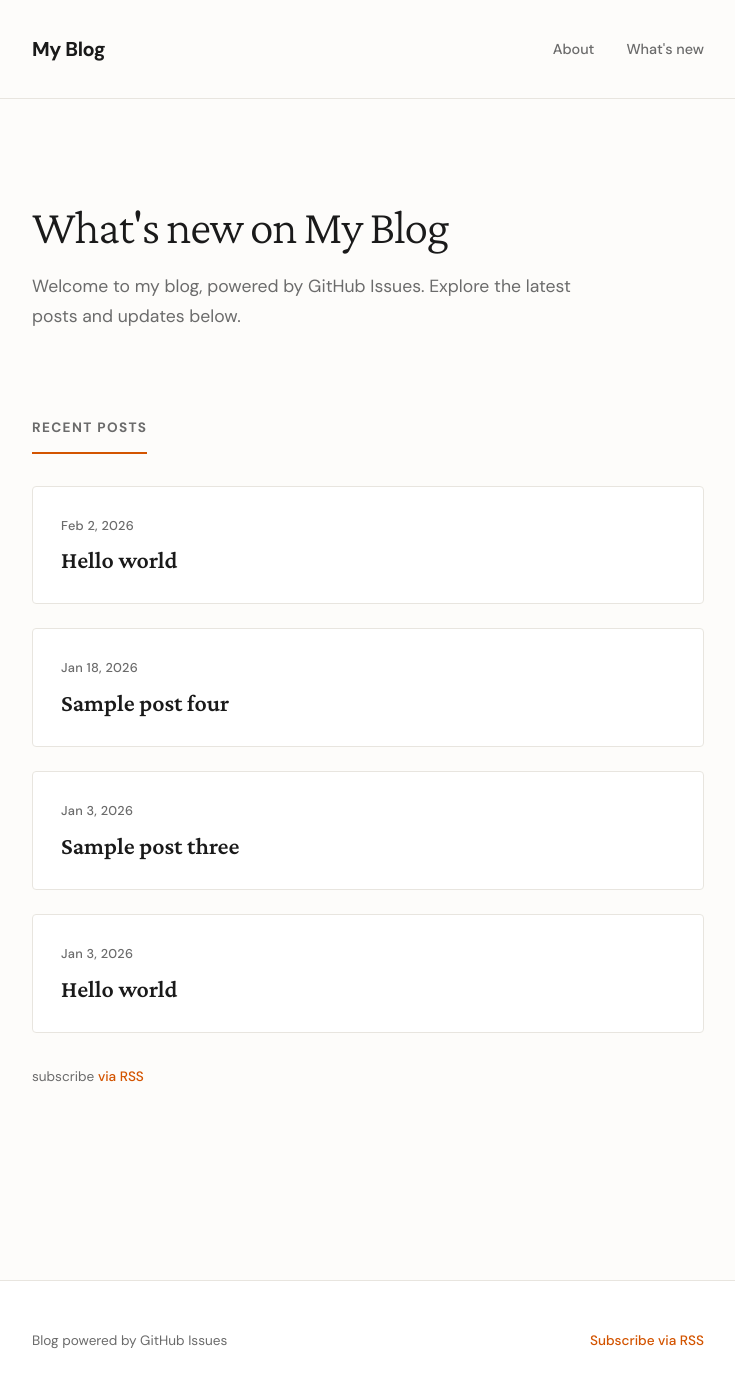
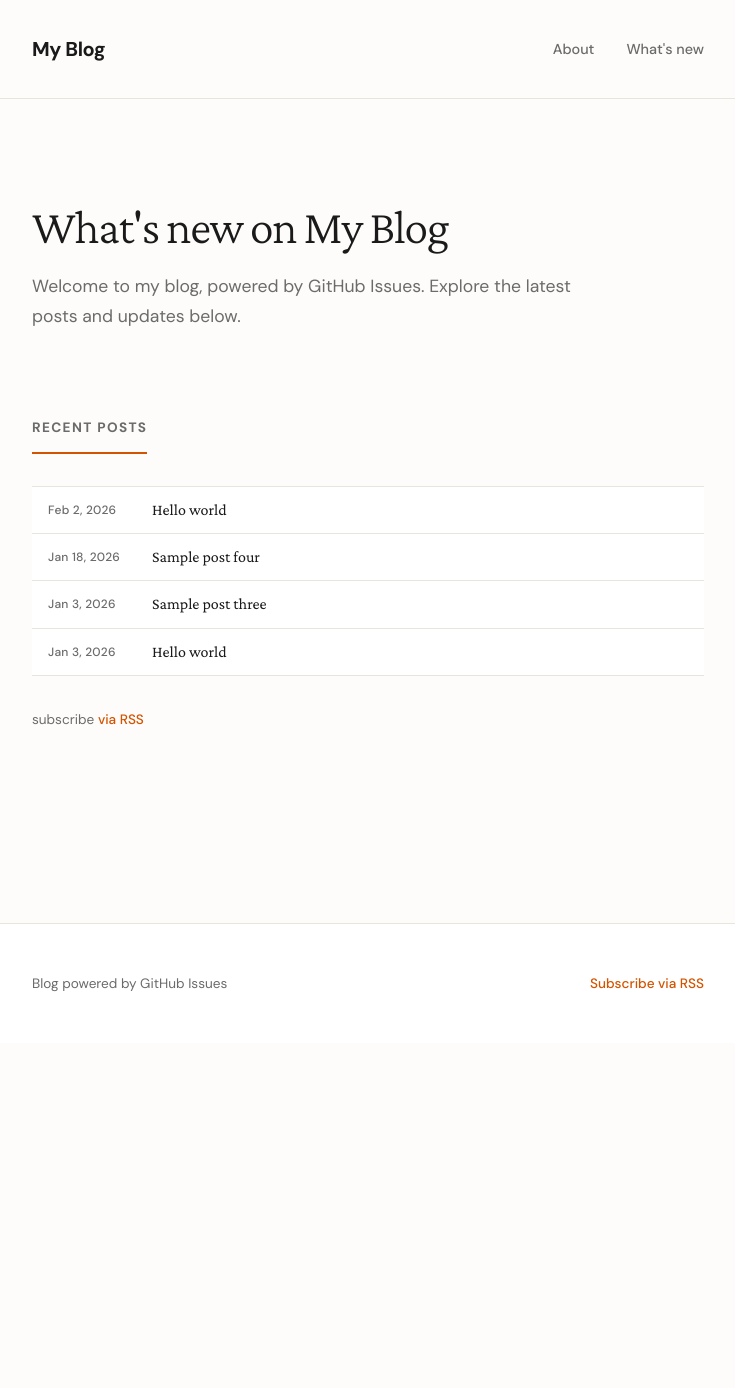
Before and after one commit to and/and.github.io, a Jekyll site: the page built from index.md, in a window 1280 px wide and 1400 px high, scrolled down 13 px. Shown: the top 1388 px of the window, without its empty margins (272-1007 px from the left). Built offline with Jekyll 4.4.1, drawn with Linux system fonts in a browser that asks for light colours; after the commit the page ends 1056 px from its top, so only the background shows below that.

Commit message:
Make recent posts compact like spreadsheet rows
- Changed post list from card-based to row-based layout
- Posts now have minimal padding and border-bottom separators
- Date and title displayed inline with flex layout
- Hover effect shows subtle background change and left accent
- Reduced font sizes for more compact appearance
- Updated mobile styles to stack date and title vertically

Co-Authored-By: Claude Sonnet 4.5 <noreply@anthropic.com>

```diff
--- a/_layouts/default.html
+++ b/_layouts/default.html
@@ -173,13 +173,16 @@ header.site-header {
 }
 
 .post-list li, .post-item {
-  margin-bottom: 1.5rem;
-  padding: 1.75rem;
+  margin-bottom: 0;
+  padding: 0.75rem 1rem;
   background: var(--color-card-bg);
-  border: 1px solid var(--color-border);
-  border-radius: 4px;
-  transition: all 0.3s ease;
+  border-bottom: 1px solid var(--color-border);
+  transition: all 0.2s ease;
   animation: slideUp 0.5s ease-out both;
+}
+
+.post-list li:first-child {
+  border-top: 1px solid var(--color-border);
 }
 
 .post-list li:nth-child(1) { animation-delay: 0.1s; }
@@ -199,29 +202,37 @@ header.site-header {
 }
 
 .post-list li:hover, .post-item:hover {
-  transform: translateY(-4px);
-  box-shadow: 0 8px 24px rgba(0, 0, 0, 0.08);
-  border-color: var(--color-accent);
+  background: #faf8f5;
+  border-left: 3px solid var(--color-accent);
+  padding-left: calc(1rem - 3px);
+}
+
+.post-list .post-link {
+  display: flex;
+  align-items: center;
+  gap: 1.5rem;
 }
 
 .post-meta {
   font-family: var(--font-sans);
-  font-size: 0.8rem;
+  font-size: 0.75rem;
   color: var(--color-text-muted);
-  margin-bottom: 0.5rem;
+  margin-bottom: 0;
   font-weight: 500;
   letter-spacing: 0.02em;
-  display: block;
+  min-width: 80px;
+  flex-shrink: 0;
 }
 
 .post-list h3 {
   margin: 0;
+  flex: 1;
 }
 
 .post-title {
-  font-size: 1.5rem;
-  font-weight: 600;
-  line-height: 1.3;
+  font-size: 1rem;
+  font-weight: 500;
+  line-height: 1.4;
   margin: 0;
   color: var(--color-text);
   transition: color 0.2s ease;
@@ -410,11 +421,22 @@ header.site-header {
   }
 
   .post-list li, .post-item {
-    padding: 1.25rem;
+    padding: 0.65rem 0.75rem;
+  }
+
+  .post-list .post-link {
+    flex-direction: column;
+    align-items: flex-start;
+    gap: 0.25rem;
+  }
+
+  .post-meta {
+    font-size: 0.7rem;
+    min-width: auto;
   }
 
   .post-title, .post-list h3 {
-    font-size: 1.3rem;
+    font-size: 0.95rem;
   }
 
   .post-header .post-title {
@@ -442,7 +464,7 @@ header.site-header {
   }
 
   .post-list li, .post-item {
-    padding: 1rem;
+    padding: 0.6rem;
   }
 
   .post-header .post-title {
```
